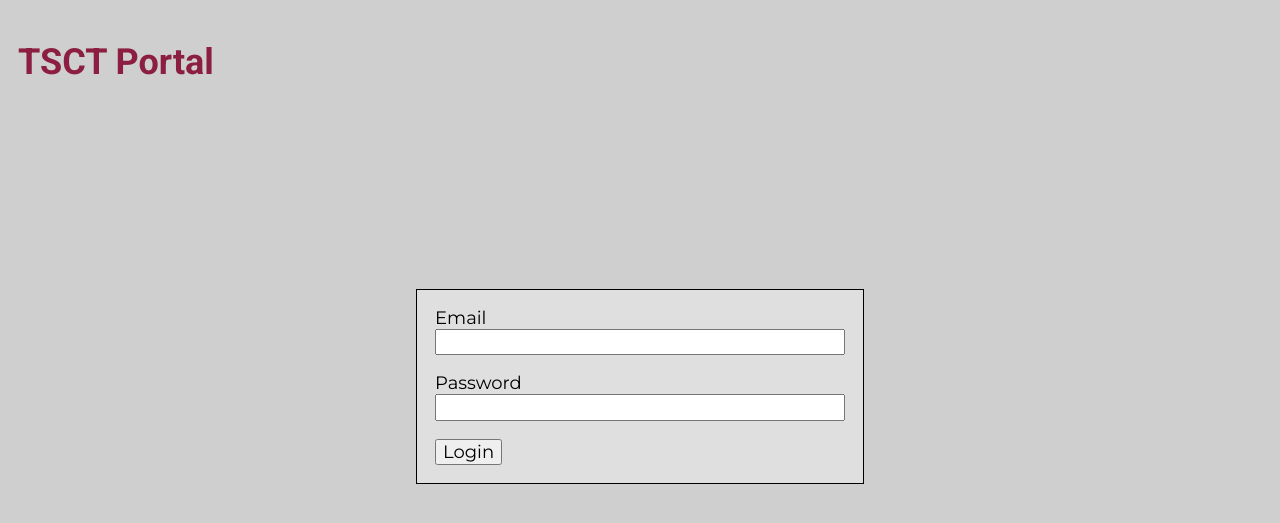
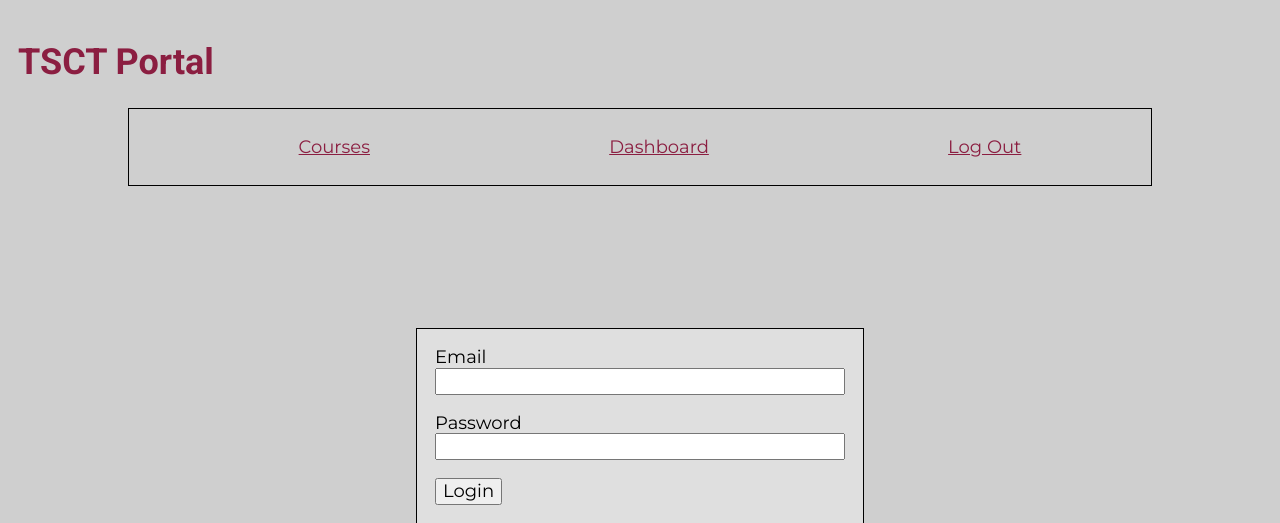
Before and after one commit to RamshackleJohnny/grey-portal, a Flask app: page / in a window 1280 px wide. Shown: the top 523 px of the page. Run offline with Flask 2, Linux system fonts and the light colour scheme; some libraries are stand-ins or nearby versions.

Commit message:
Added a very basic navbar to the base.html

```diff
--- a/portal/static/styles.css
+++ b/portal/static/styles.css
@@ -78,7 +78,9 @@ label input {
 }
 .bordered{
   border: 1px solid black;
-  padding: 10px;
+  padding: 0 10px;
+  width: 100vw;
+  /* max-width: 80vw; */
 }
 .dashboard-wrapper{
   border: 1px solid black;
@@ -87,3 +89,19 @@ label input {
   width: 50vw;
   background: #DFDFDF
 }
+
+nav{
+  width: 80vw;
+  padding: 10px;
+  border: 1px solid black;
+  margin: 0 auto;
+}
+
+nav ul{
+  display: flex;
+  justify-content: space-around;
+}
+
+nav ul li{
+  display: inline-block;
+}
--- a/portal/templates/layouts/base.html
+++ b/portal/templates/layouts/base.html
@@ -18,14 +18,7 @@
   <body>
     <header>
       <h1>{{ self.title() }}</h1>
-      <nav>
-        <ul>
-          {% if g.user %}
-            <li><span>Hello {{ g.user[2] }} !</span></li>
-            <li><a href="{{ url_for('log_out') }}">Log Out</a></li>
-          {% endif %}
-        </ul>
-      </nav>
+    {% include 'layouts/navbar.html' %}
     </header>
     <main>
       {% block content %}{% endblock %}
--- /dev/null
+++ b/portal/templates/layouts/navbar.html
@@ -0,0 +1,10 @@
+<nav>
+  <ul>
+    {% if g.user %}
+      <span>Hello {{ g.user[2] }}!</span>
+    {% endif %}
+    <li><a href="{{ url_for('course_page') }}">Courses</a></li>
+    <li><a href="{{ url_for('course_page') }}">Dashboard</a></li>
+    <li><a href="{{ url_for('log_out') }}">Log Out</a></li>
+  </ul>
+</nav>
```
